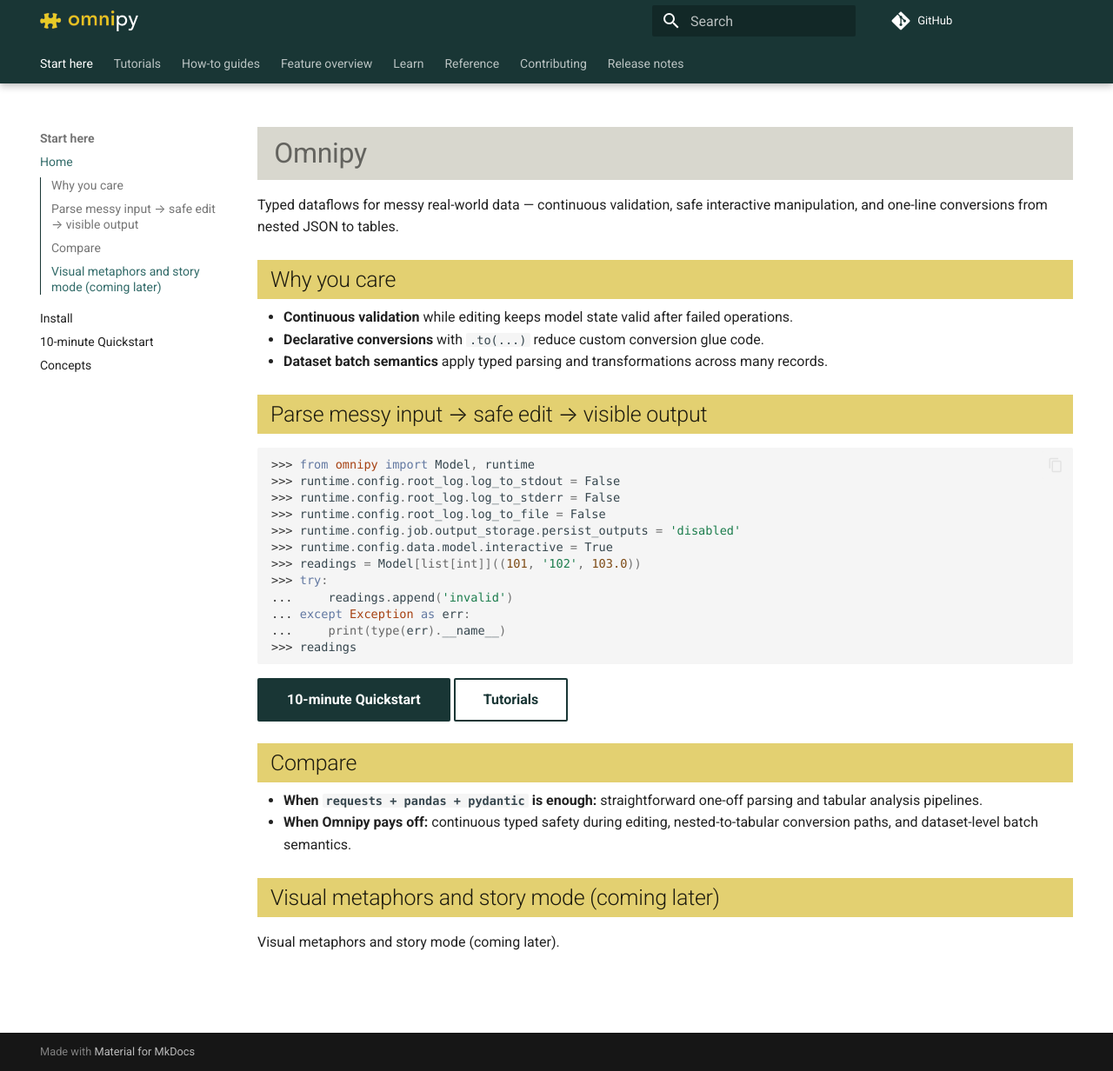
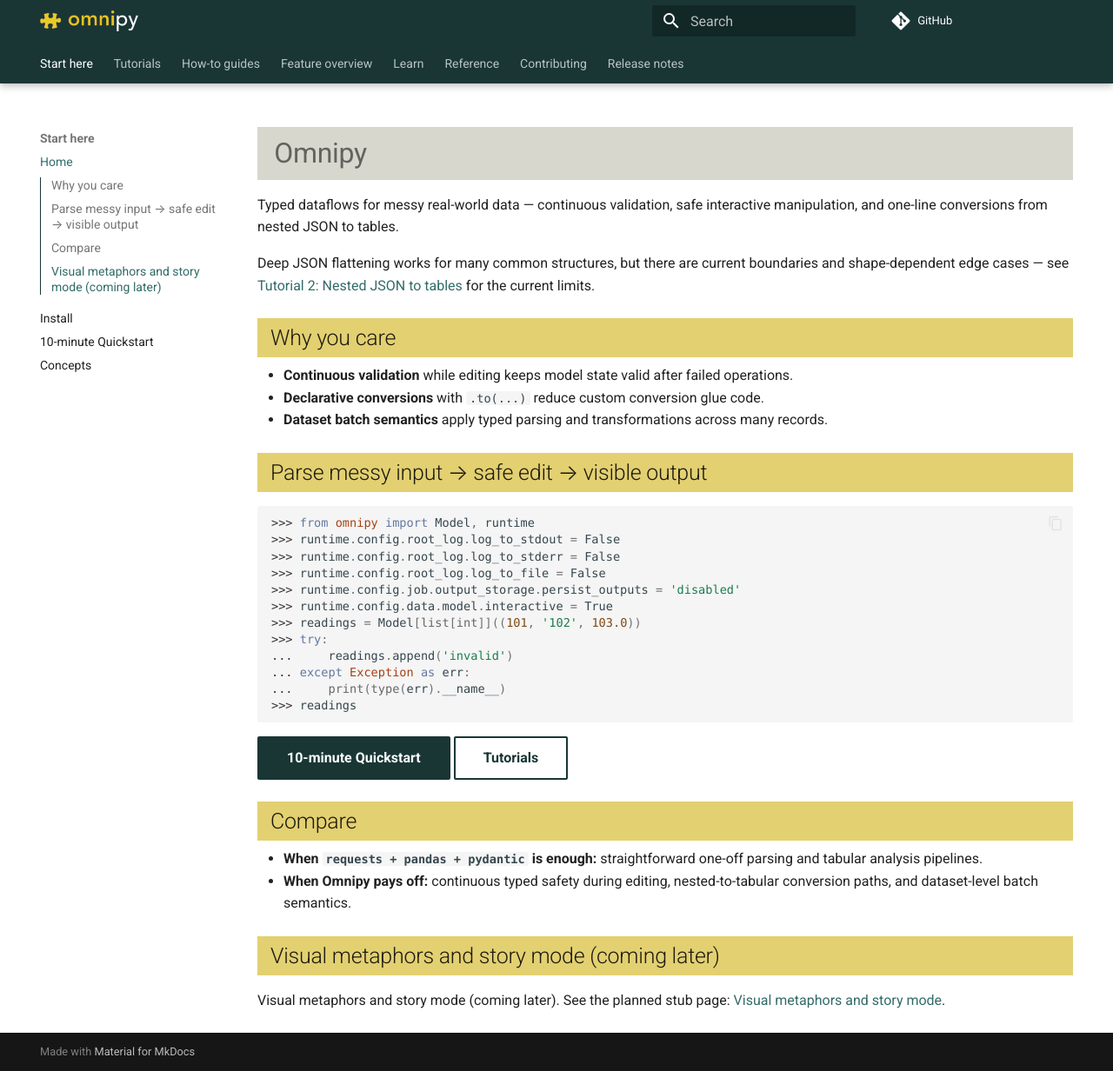
Before and after one commit to fairtracks/omnipy, an MkDocs documentation site: the page built from docs/index.md, in a window 1280 px wide and 1232 px high. Shown: the whole window at 87% size. Built offline with MkDocs 1.6.1 and Material for MkDocs 9.7.7, drawn with Linux system fonts in a browser that asks for light colours; comment, search, counter and statistics services are not loaded; a style sheet for code colours, icons or effects is not loaded.

Commit message:
docs: add landing caveat and tutorial 3 output examples

```diff
--- a/docs/index.md
+++ b/docs/index.md
@@ -2,6 +2,10 @@
 
 Typed dataflows for messy real-world data — continuous validation, safe interactive manipulation,
 and one-line conversions from nested JSON to tables.
+
+Deep JSON flattening works for many common structures, but there are current boundaries and
+shape-dependent edge cases — see [Tutorial 2: Nested JSON to tables](tutorials/02-json-to-tables.md)
+for the current limits.
 
 ## Why you care
 
@@ -45,3 +49,4 @@
 ## Visual metaphors and story mode (coming later)
 
 Visual metaphors and story mode (coming later).
+See the planned stub page: [Visual metaphors and story mode](learn/visual-metaphors-story-mode.md).
```
Also changed, not shown: docs/tutorials/03-dataset-batch.md (+8 -0 lines).
